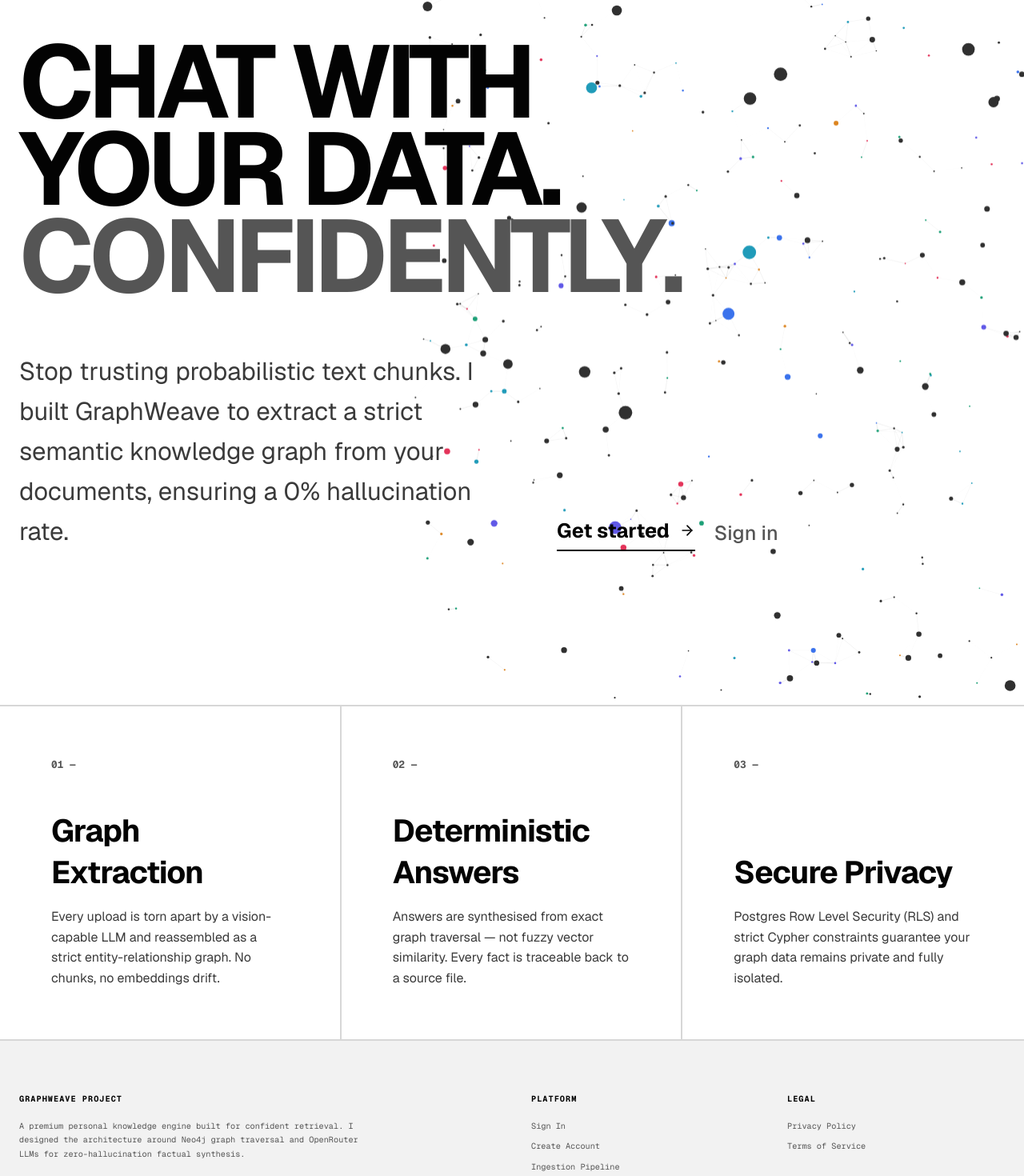
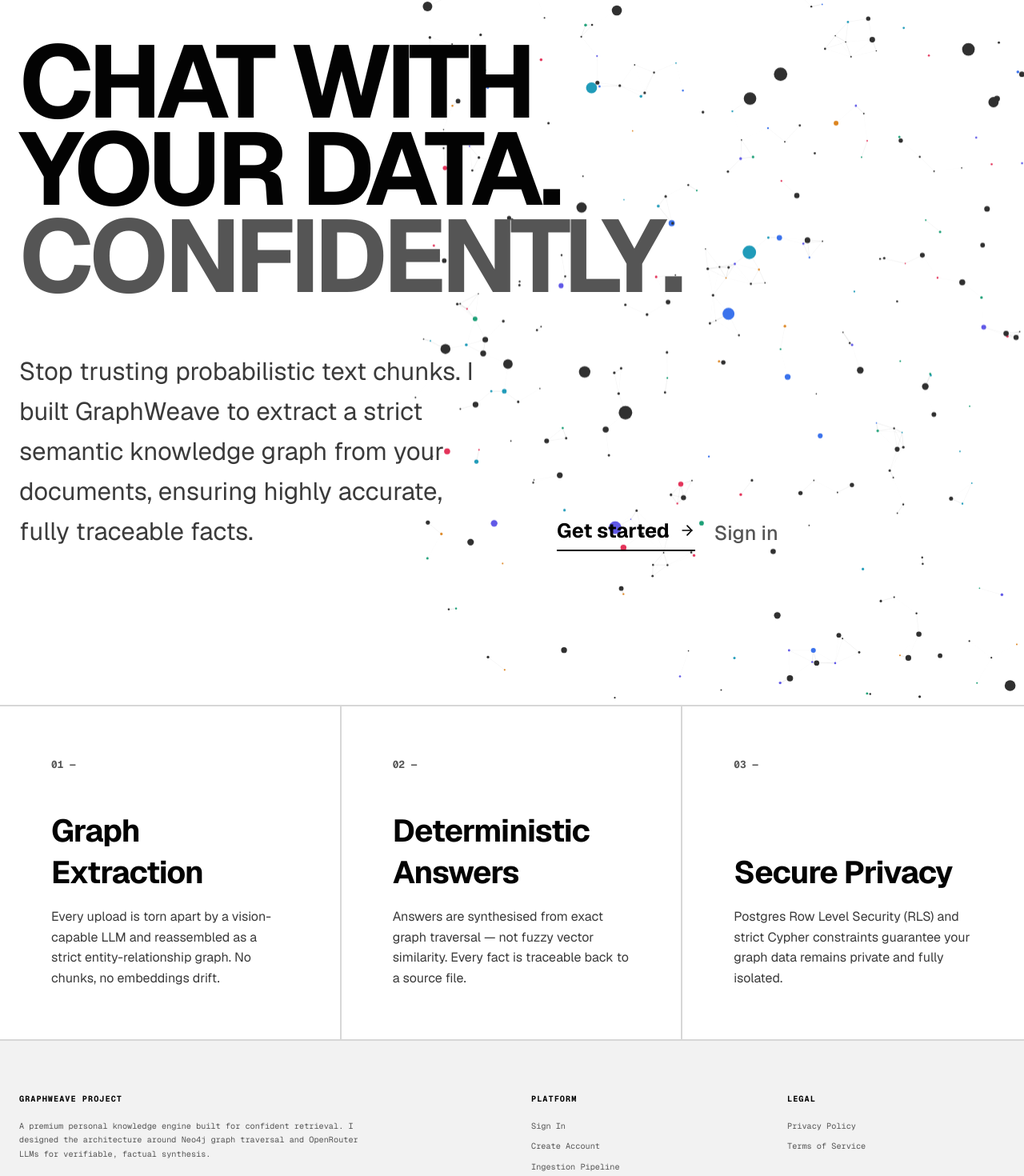
Before and after one commit to vishnuadupa/GraphWarp, a Next.js app in the folder web/: page / in a window 1280 px wide. Shown: the part 154-1624 px from the top of the page at 80% size. Built offline with nearby package versions, Linux system fonts and the light colour scheme.

Commit message:
style: remove absolute hallucination rate claims in favor of verifiable grounding copy

```diff
--- a/web/src/app/(dashboard)/chat/page.tsx
+++ b/web/src/app/(dashboard)/chat/page.tsx
@@ -789,9 +789,9 @@
                 <div className="w-12 h-12 rounded-none border-[1px] border-[var(--color-rule)] border-solid bg-[var(--color-paper)] flex items-center justify-center mx-auto mb-4 text-[var(--color-ink)]">
                   <Network className="w-6 h-6" />
                 </div>
-                <p className="text-xs uppercase tracking-widest font-bold font-mono text-[var(--color-ink)] leading-relaxed">Zero-Hallucination<br />Graph Context RAG</p>
+                <p className="text-xs uppercase tracking-widest font-bold font-mono text-[var(--color-ink)] leading-relaxed">Verifiable<br />Graph Context RAG</p>
                 <p className="text-xs text-[var(--color-neutral)] font-body mt-2 leading-relaxed">
-                  Query the knowledge graph with zero hallucination guarantee. Entities and facts are extracted automatically from private workspace ingestion.
+                  Query the knowledge graph with verifiable grounding. Entities and facts are extracted automatically from private workspace ingestion.
                 </p>
               </div>
               {starterQs.length > 0 && (
--- a/web/src/app/page.tsx
+++ b/web/src/app/page.tsx
@@ -39,7 +39,7 @@
 
             <div className="flex flex-col md:flex-row gap-8 md:gap-24 items-start md:items-end mt-8">
               <p className="text-xl max-w-xl text-[var(--color-muted)] leading-[1.6] pointer-events-auto">
-                Stop trusting probabilistic text chunks. I built GraphWeave to extract a strict semantic knowledge graph from your documents, ensuring a 0% hallucination rate.
+                Stop trusting probabilistic text chunks. I built GraphWeave to extract a strict semantic knowledge graph from your documents, ensuring highly accurate, fully traceable facts.
               </p>
               <div className="flex items-center gap-6 pointer-events-auto">
                 <Link
@@ -86,7 +86,7 @@
             <p className="mb-6">
               A premium personal knowledge engine built for confident retrieval.
               I designed the architecture around Neo4j graph traversal and OpenRouter LLMs for
-              zero-hallucination factual synthesis.
+              verifiable, factual synthesis.
             </p>
             <p>Built in 2026. All rights reserved.</p>
           </div>
```
